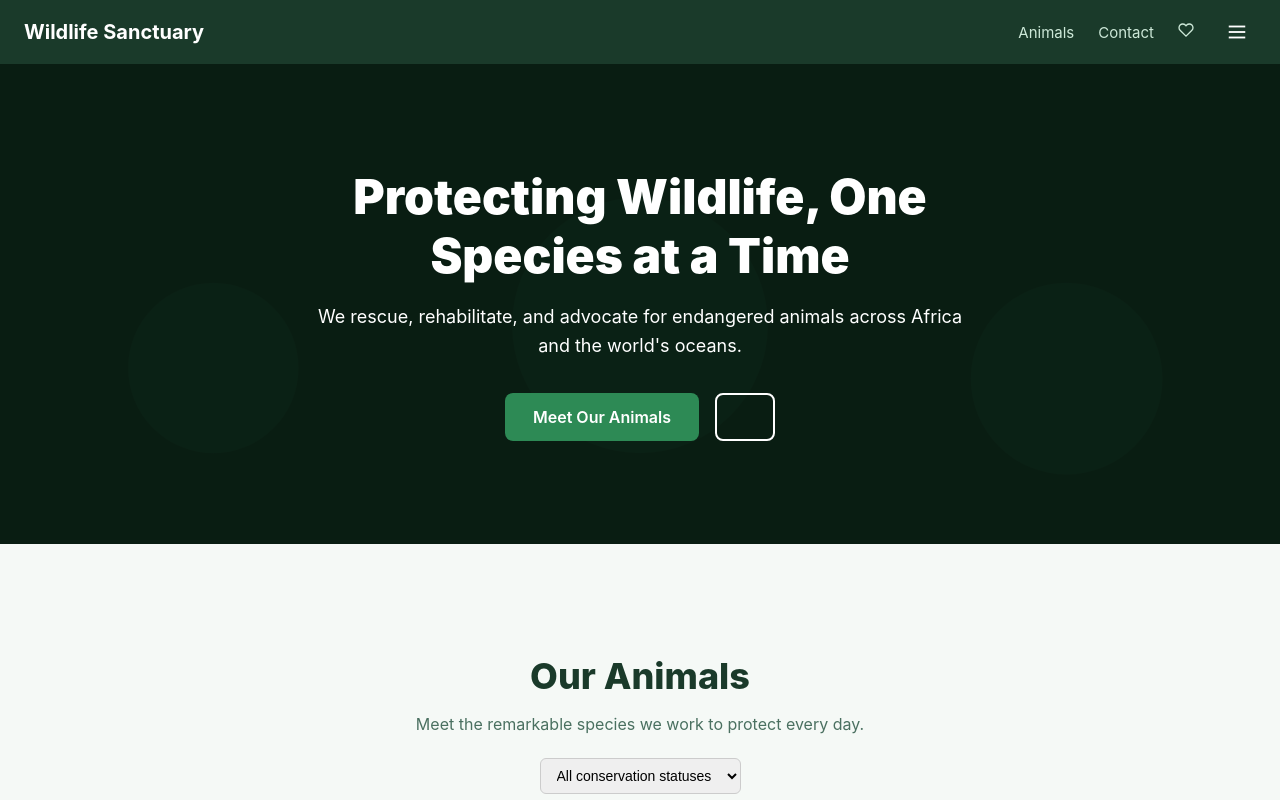
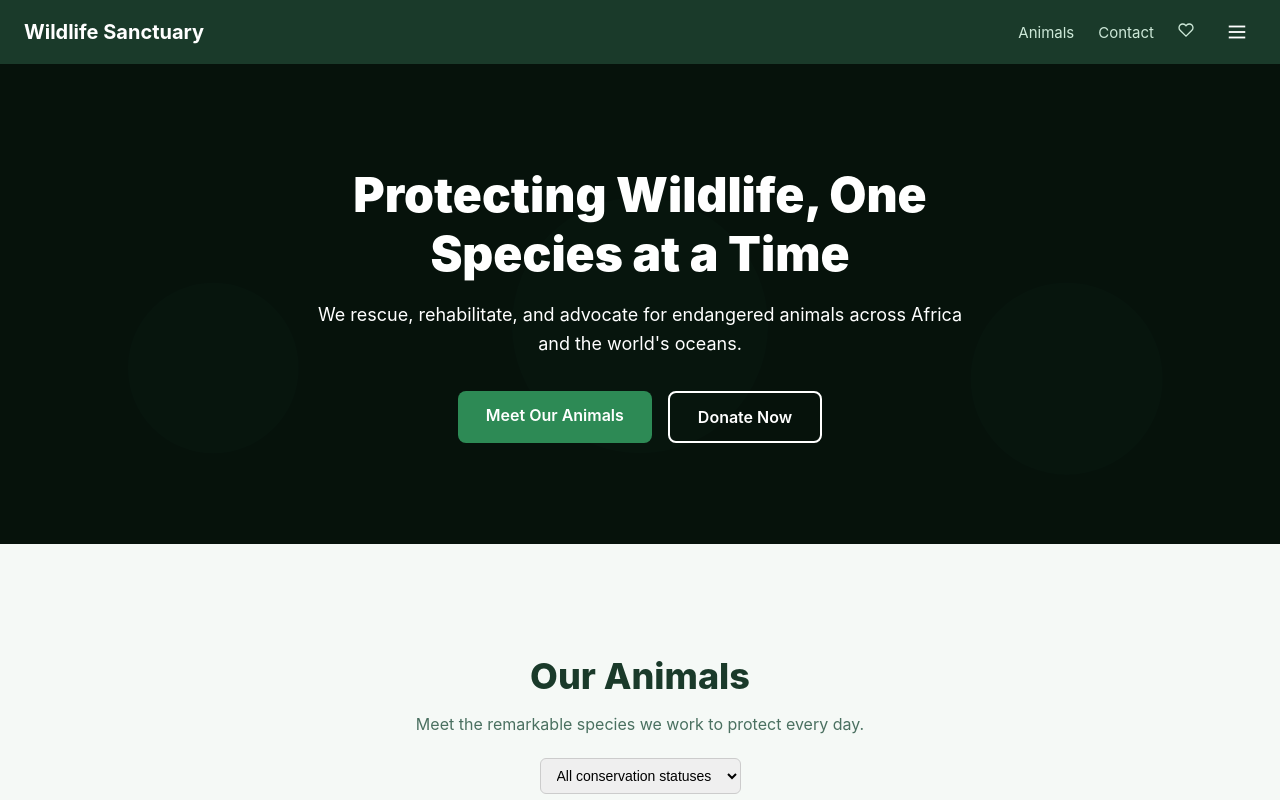
Before and after one commit to kevinmccalley/wildlife-test-site, a React (Vite) app: page / in a window 1280 px wide. Shown: the top 800 px of the page. Built offline with nearby package versions, Linux system fonts and the light colour scheme.

Commit message:
fix(a11y): remediation iteration 1 — 3 fixes [AccessBridge]

```diff
--- a/src/sections/HeroSection.tsx
+++ b/src/sections/HeroSection.tsx
@@ -8,7 +8,7 @@ export default function HeroSection() {
       />
 
       {/* Dark overlay to ensure sufficient contrast for text over the background image */}
-      <div style={{ position: "absolute", inset: 0, background: "rgba(0, 0, 0, 0.45)" }} aria-hidden="true" />
+      <div style={{ position: "absolute", inset: 0, background: "rgba(0, 0, 0, 0.65)" }} aria-hidden="true" />
 
       <div style={{ position: "relative", zIndex: 1, textAlign: "center", padding: "0 24px", maxWidth: "720px" }}>
         <h1 style={{ color: "#fff", fontSize: "48px", fontWeight: "900", margin: "0 0 16px" }}>
@@ -24,11 +24,11 @@ export default function HeroSection() {
           >
             Meet Our Animals
           </a>
-          {/* VIOLATION: link-name — anchor with no text content */}
           <a
             href="/donate"
             style={{ background: "transparent", color: "#fff", padding: "14px 28px", borderRadius: "8px", border: "2px solid #fff", textDecoration: "none", fontWeight: "600", fontSize: "16px" }}
-           aria-label="TODO: Describe link destination">
+            aria-label="Donate to Wildlife Sanctuary">
+            Donate Now
           </a>
         </div>
       </div>
```
